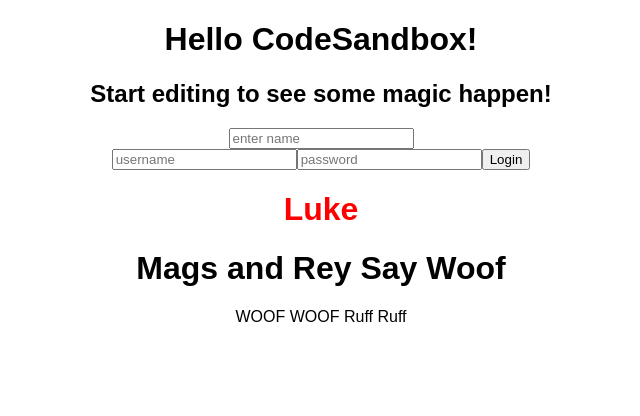
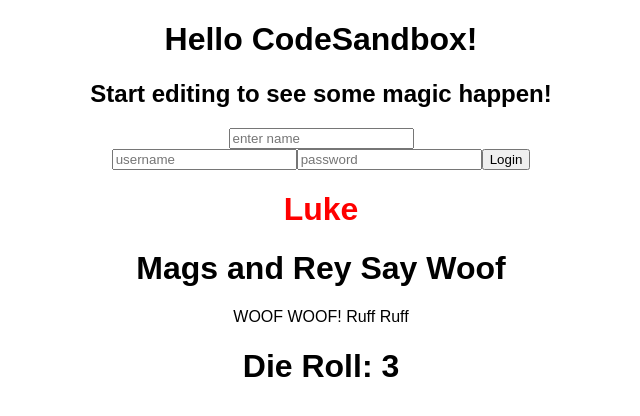
Before and after one commit to LRSORRENTI/REACT-CS-WDB, a React (Create React App) app in the folder 01-Intro/: page / in a window 1280 px wide. Shown: the top 416 px of the page, without its empty margins (319-959 px from the left). Built offline with nearby package versions, Linux system fonts and the light colour scheme.

Commit message:
Added dice roll component to illustrate dynamic value

```diff
--- a/01-Intro/src/App.js
+++ b/01-Intro/src/App.js
@@ -2,6 +2,7 @@ import "./styles.css";
 import Greeter from "./components/Greeter";
 import Dog from "./components/Dog";
 import LoginForm from "./components/LoginForm";
+import Die from "./components/Die";
 
 export default function App() {
   return (
@@ -13,6 +14,7 @@ export default function App() {
          <LoginForm />
         <Greeter />
         <Dog />
+        <Die />
     </div>
   );
 }
--- /dev/null
+++ b/01-Intro/src/components/Die.js
@@ -0,0 +1,4 @@
+export default function Die(){
+    const randNum = Math.ceil(Math.random() * 6);
+    return <h1>Die Roll: {randNum}</h1>
+}
--- a/01-Intro/src/components/Dog.js
+++ b/01-Intro/src/components/Dog.js
@@ -2,15 +2,16 @@ import Cat from "./Cat";
 
 let dogs = ['Mags', 'Rey'];
 const dogSounds = {
-  woof: 'WOOF WOOF',
+  woof: 'WOOF WOOF!',
   ruff: 'Ruff Ruff'
   }
+let sound = dogSounds.woof;
 
 function Dog(){
    return <>
      <h1>{(dogs[0] + ' and ' + dogs[1])} Say Woof</h1>
      {/* <Cat/> */}
-     <p>{(dogSounds.woof + ' ' + dogSounds.ruff)}</p>
+     <p>{(sound + ' ' + dogSounds.ruff)}</p>
    </>
 }
 
```
